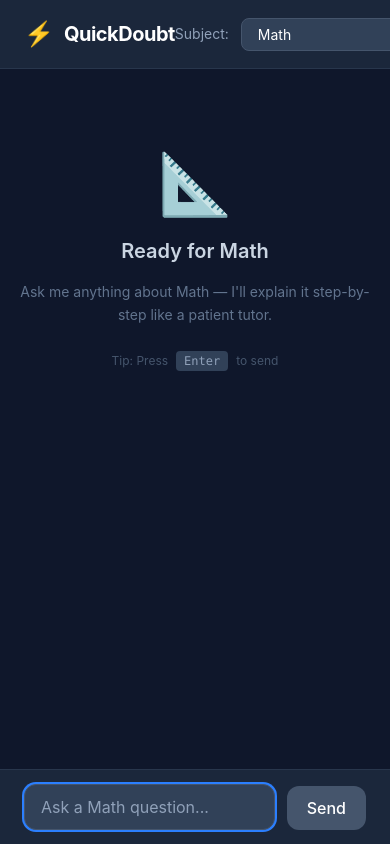
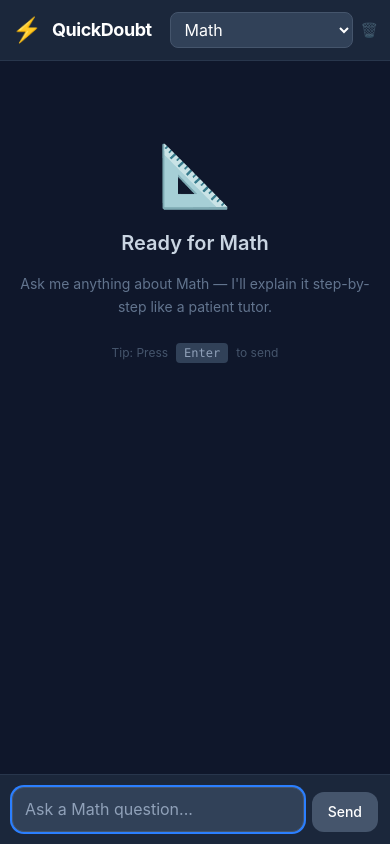
Before and after one commit to varadgosavi69/AI-Chatbot-For-Education, a React (Vite) app in the folder client/: page / in a window 390 px wide. Built offline with nearby package versions, Linux system fonts and the light colour scheme.

Commit message:
Make layout responsive for mobile

```diff
--- a/client/src/App.tsx
+++ b/client/src/App.tsx
@@ -227,22 +227,22 @@
   return (
     <div className="flex flex-col h-screen bg-slate-900 overflow-hidden">
       {/* Header */}
-      <header className="flex items-center justify-between px-6 py-3.5 bg-slate-800/95 backdrop-blur-sm border-b border-slate-700/60 shrink-0 z-10">
+      <header className="flex flex-wrap items-center justify-between px-3 sm:px-6 py-3 sm:py-3.5 bg-slate-800/95 backdrop-blur-sm border-b border-slate-700/60 shrink-0 z-10 gap-2">
         <div className="flex items-center gap-2.5">
           <span className="text-2xl leading-none">⚡</span>
-          <h1 className="text-xl font-bold text-white tracking-tight">QuickDoubt</h1>
+          <h1 className="text-lg sm:text-xl font-bold text-white tracking-tight">QuickDoubt</h1>
         </div>
 
         {/* Subject Selector + Clear */}
-        <div className="flex items-center gap-3">
-          <label htmlFor="subject-select" className="text-sm text-slate-400">
+        <div className="flex items-center gap-2 sm:gap-3">
+          <label htmlFor="subject-select" className="hidden sm:inline text-sm text-slate-400">
             Subject:
           </label>
           <select
             id="subject-select"
             value={subject}
             onChange={(e) => handleSubjectChange(e.target.value)}
-            className={`bg-slate-700 text-white text-sm rounded-lg px-3 py-1.5 border border-slate-600 focus:outline-none focus:ring-2 ${theme.accentRing} cursor-pointer`}
+            className={`bg-slate-700 text-white text-sm rounded-lg px-2.5 sm:px-3 py-1.5 border border-slate-600 focus:outline-none focus:ring-2 ${theme.accentRing} cursor-pointer`}
           >
             {SUBJECTS.map((s) => (
               <option key={s} value={s}>
@@ -256,7 +256,7 @@
             className="text-sm text-slate-400 hover:text-red-400 disabled:opacity-30 disabled:cursor-not-allowed transition-colors cursor-pointer"
             title="Clear chat history for this subject"
           >
-            🗑️ Clear
+            🗑️ <span className="hidden sm:inline">Clear</span>
           </button>
         </div>
       </header>
@@ -293,7 +293,7 @@
             className={`flex message-bubble ${msg.role === "user" ? "justify-end" : "justify-start"}`}
           >
             <div
-              className={`max-w-[85%] md:max-w-[72%] rounded-2xl px-4 py-3 shadow-md ${
+              className={`max-w-[90%] sm:max-w-[85%] md:max-w-[72%] rounded-2xl px-3.5 sm:px-4 py-2.5 sm:py-3 shadow-md ${
                 msg.role === "user"
                   ? `${theme.userBubble} text-white rounded-br-none ${theme.userShadow}`
                   : msg.isError
@@ -345,8 +345,8 @@
       </main>
 
       {/* Input Area */}
-      <footer className="shrink-0 border-t border-slate-700/60 bg-slate-800/95 backdrop-blur-sm px-6 py-3.5">
-        <form onSubmit={handleSubmit} className="flex gap-3 items-end max-w-3xl mx-auto">
+      <footer className="shrink-0 border-t border-slate-700/60 bg-slate-800/95 backdrop-blur-sm px-3 sm:px-6 py-3 sm:py-3.5">
+        <form onSubmit={handleSubmit} className="flex gap-2 sm:gap-3 items-end max-w-3xl mx-auto">
           <textarea
             ref={inputRef}
             value={input}
@@ -355,12 +355,12 @@
             placeholder={`Ask a ${subject} question...`}
             disabled={isLoading}
             rows={1}
-            className={`flex-1 bg-slate-700 text-white placeholder-slate-400 rounded-xl px-4 py-2.5 resize-none focus:outline-none focus:ring-2 ${theme.accentRing} border border-slate-600 disabled:opacity-50`}
+            className={`flex-1 bg-slate-700 text-white placeholder-slate-400 rounded-xl px-3 sm:px-4 py-2.5 resize-none focus:outline-none focus:ring-2 ${theme.accentRing} border border-slate-600 disabled:opacity-50 text-sm sm:text-base`}
           />
           <button
             type="submit"
             disabled={isLoading || !input.trim()}
-            className={`${theme.accent} ${theme.accentHover} disabled:bg-slate-600 disabled:cursor-not-allowed text-white rounded-xl px-5 py-2.5 font-medium transition-colors cursor-pointer`}
+            className={`${theme.accent} ${theme.accentHover} disabled:bg-slate-600 disabled:cursor-not-allowed text-white rounded-xl px-4 sm:px-5 py-2.5 font-medium transition-colors cursor-pointer text-sm sm:text-base`}
           >
             {isLoading ? "..." : "Send"}
           </button>
--- a/client/src/index.css
+++ b/client/src/index.css
@@ -6,12 +6,21 @@
   font-family: 'Inter', 'Segoe UI', system-ui, -apple-system, sans-serif;
   background-color: #0f172a;
   color: #e2e8f0;
+  -webkit-text-size-adjust: 100%;
 }
 
 #root {
   min-height: 100vh;
+  min-height: 100dvh; /* Use dynamic viewport height for mobile browsers */
   display: flex;
   flex-direction: column;
+}
+
+/* Prevent textarea zoom on iOS */
+@media (max-width: 640px) {
+  textarea, select, input {
+    font-size: 16px !important;
+  }
 }
 
 /* Markdown content styling inside AI messages */
```
